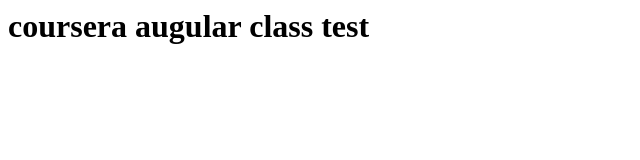
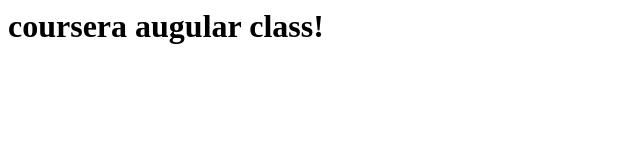
Before and after one commit to liyanzh/coursera-test, a plain HTML site: page index.html in a window 1280 px wide. Shown: the full height of the page, 0-640 px from the left. Drawn offline with Linux system fonts and the light colour scheme.

Commit message:
update web file

```diff
--- a/index.html
+++ b/index.html
@@ -5,6 +5,6 @@
   </head>
 
   <body>
-    <h1>coursera augular class test</h1>
+    <h1>coursera augular class!</h1>
   </body>
 </html>
```
